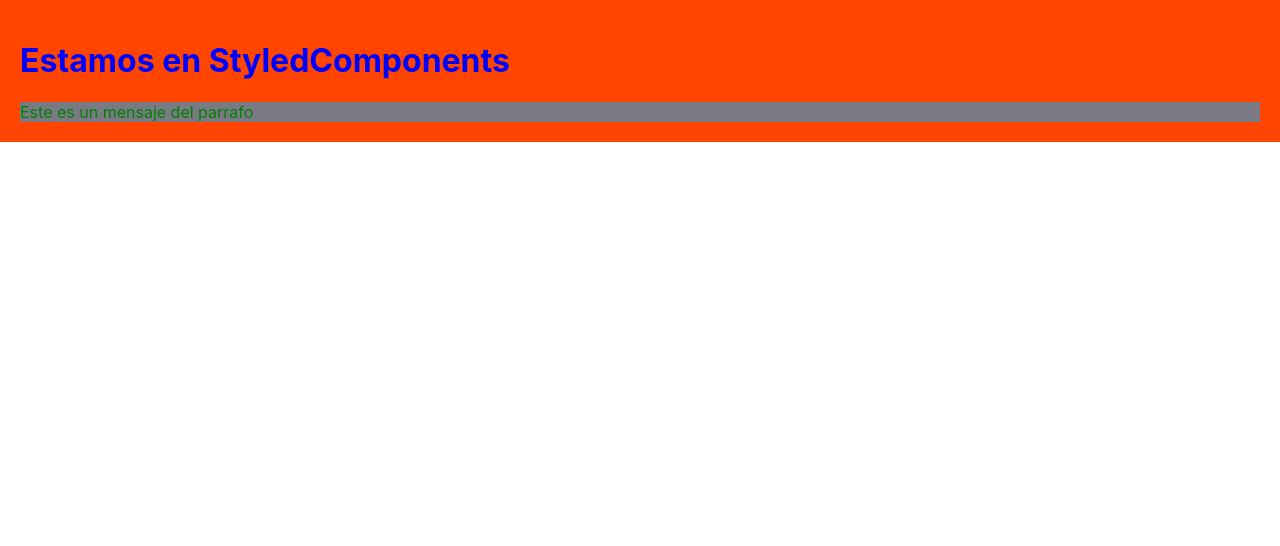
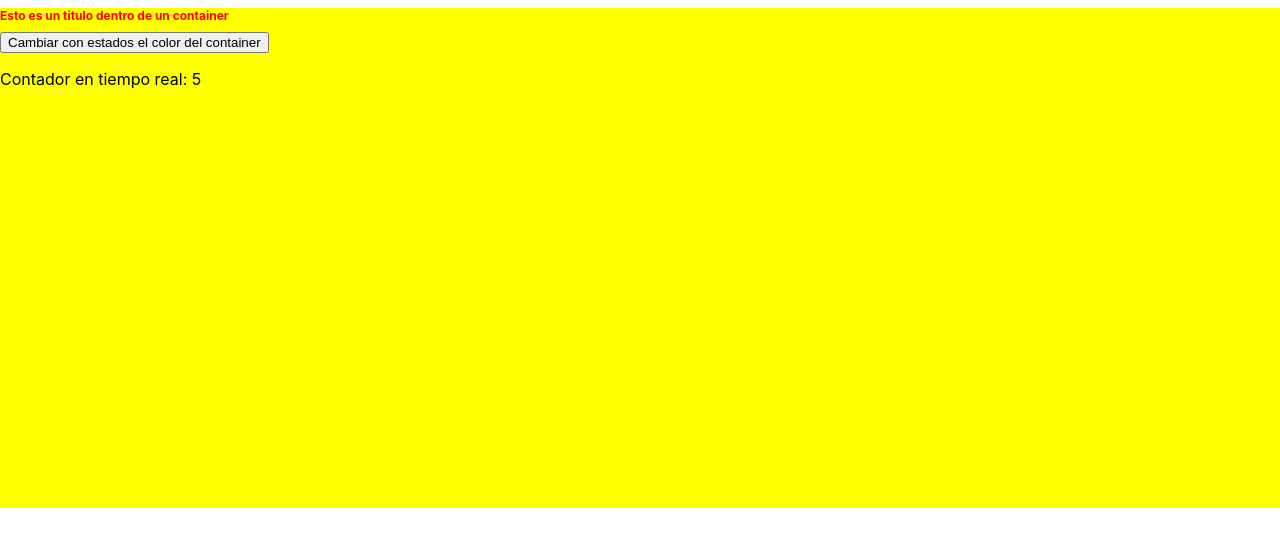
Before and after one commit to AlexNocua/cursoreact, a React (Create React App) app: page / in a window 1280 px wide. Shown: the top 546 px of the page. Built offline with nearby package versions, Linux system fonts and the light colour scheme.

Commit message:
Ciclo de vida de los componentes, useEffect y useState.

```diff
--- a/src/App.jsx
+++ b/src/App.jsx
@@ -8,6 +8,10 @@ import EstilosTradicionales from "./components/EstilosTradicionales.jsx"
 import EstilosEnLinea from "./components/EstilosEnLinea.jsx"
 import EstilosEnModulo from "./components/EstilosEnModulo"
 import EstilosConStyled from "./components/EstilosConStyled.jsx"
+import Refs from "./components/Refs.jsx"
+import Hooks from "./components/Hooks.jsx"
+
+// import CicloVidaComponentes from "./components/CicloVidaComponentes.jsx"
 
 
 
@@ -32,7 +36,14 @@ function App() {
 
       {/* <EstilosEnLinea></EstilosEnLinea> */}
       {/* <EstilosEnModulo></EstilosEnModulo> */}
-      <EstilosConStyled></EstilosConStyled>
+      {/* <EstilosConStyled></EstilosConStyled> */}
+
+
+      {/* <Refs></Refs> */}
+
+      {/* <CicloVidaComponentes></CicloVidaComponentes> */}
+
+      <Hooks></Hooks>
     </>
 
   );
--- /dev/null
+++ b/src/components/CicloVidaComponentes.jsx
@@ -0,0 +1,51 @@
+import React, { Component } from "react";
+class CicloVidaComponentes extends Component {
+    constructor(props) {
+        super(props);
+    }
+
+    state = {
+
+        nombre: 'Alex',
+
+    }
+
+    cambiarnombe = () => {
+        this.setState({ nombre: 'Juan' })
+    }
+
+    handleResize = () => {
+        console.log(window.innerWidth);
+    }
+    // montar el componentes con los eventos y peticiones
+    componentDidMount() {
+        window.addEventListener('resize', this.handleResize)
+    }
+
+
+    // actualizaciones del componente
+    componentDidUpdate(prevProps, prevState) {
+        // console.log(prevProps);
+        if (prevState.nombre === this.state.nombre) {
+            console.log('Mi estado no ha cambiado')
+        } else {
+            console.log("Mi estado cambio!! valor cambiado, Nombre:", this.state.nombre);
+        }
+    }
+
+    // desmontaje del componente, limpiando eventos y timers
+    componentWillUnmount() {
+        window.removeEventListener("resize", this.handleResize);
+    };
+
+    render() {
+        return (
+            <>
+                <h1>El nombre de esta persona es: {this.state.nombre} </h1>
+                <button onClick={this.cambiarnombe.bind(this)}> Cambiar nombre</button>
+            </>
+        )
+    }
+}
+
+export default CicloVidaComponentes;
--- /dev/null
+++ b/src/components/Hooks.jsx
@@ -0,0 +1,86 @@
+
+// ccc
+// class  extends Component {
+//     constructor(props) {
+//         super(props);
+//     }
+//     state = {  }
+//     render() {
+//         return (  );
+//     }
+// }
+
+// export default ;
+
+// rfc
+// import React from 'react'
+
+// export default function Hooks() {
+//   return (
+//     <div>
+
+//     </div>
+//   )
+// }
+
+// rafce
+import React, { useEffect, useState } from 'react'
+
+const Hooks = () => {
+    // actualizacion del color por convencion con setcolor
+    // este es el valor inicial  "yellow"
+    const [color, setColor] = useState('yellow')
+    const [fontSize, setfontSize] = useState('12px')
+    const [contador, setContador] = useState(0)
+    // tambien se puede realizar de la siguiente manera
+    // // const [color, setColor] = React.useState('yellow')manejamos un estilo en linea
+
+
+    useEffect(() => {
+        let intervalo = setInterval(() => {
+            setContador(contador + 1)
+        }, 1000)
+        // en este caso creo un estado para contar un numero cada segundo, el problema es //que tengo que limpiar este intervalo
+        console.log(intervalo)
+        return () => {
+            clearInterval(intervalo)
+        }
+        // tener en cuenta colocar el contador o lo que se vaya a cambiar.
+    }, [contador])
+
+
+
+    const fondo = {
+        with: '100px',
+        height: '500px',
+        transition: '1s',
+        backgroundColor: color,
+    }
+
+    const titulo = {
+        fontSize: fontSize,
+        transition: '1s',
+    }
+
+
+    function cambiarColor() {
+        setColor(color === 'yellow' ? 'green' : 'yellow')
+    }
+    const cambiarTamano = function () {
+        setfontSize(fontSize === '12px' ? '20px' : '12px')
+    }
+
+    return (
+        <div>
+            <div className="container" style={fondo}>
+                <h1 style={titulo} onClick={cambiarTamano}>
+                    Esto es un titulo dentro de un container
+                </h1>
+                <button onClick={cambiarColor}>Cambiar con estados el color del container</button>
+                <p>Contador en tiempo real: {contador}</p>
+            </div>
+        </div>
+    )
+}
+
+export default Hooks
--- /dev/null
+++ b/src/components/Refs.jsx
@@ -0,0 +1,23 @@
+import React, { Component, createRef } from "react";
+class Refs extends Component {
+    constructor(props) {
+        super(props);
+    }
+    state = {}
+    render() {
+
+        const cambioColor = createRef()
+        const cambioColorTexto = () => {
+            console.log('buenas');
+            cambioColor.current.style.color = "yellow"
+        }
+        return (
+            <>
+                <h1 ref={cambioColor}> Manejo del DOM con "refs"</h1>
+                <button onClick={cambioColorTexto}>Cambiar el color del Titulo</button>
+            </>
+        );
+    }
+}
+
+export default Refs;
```
